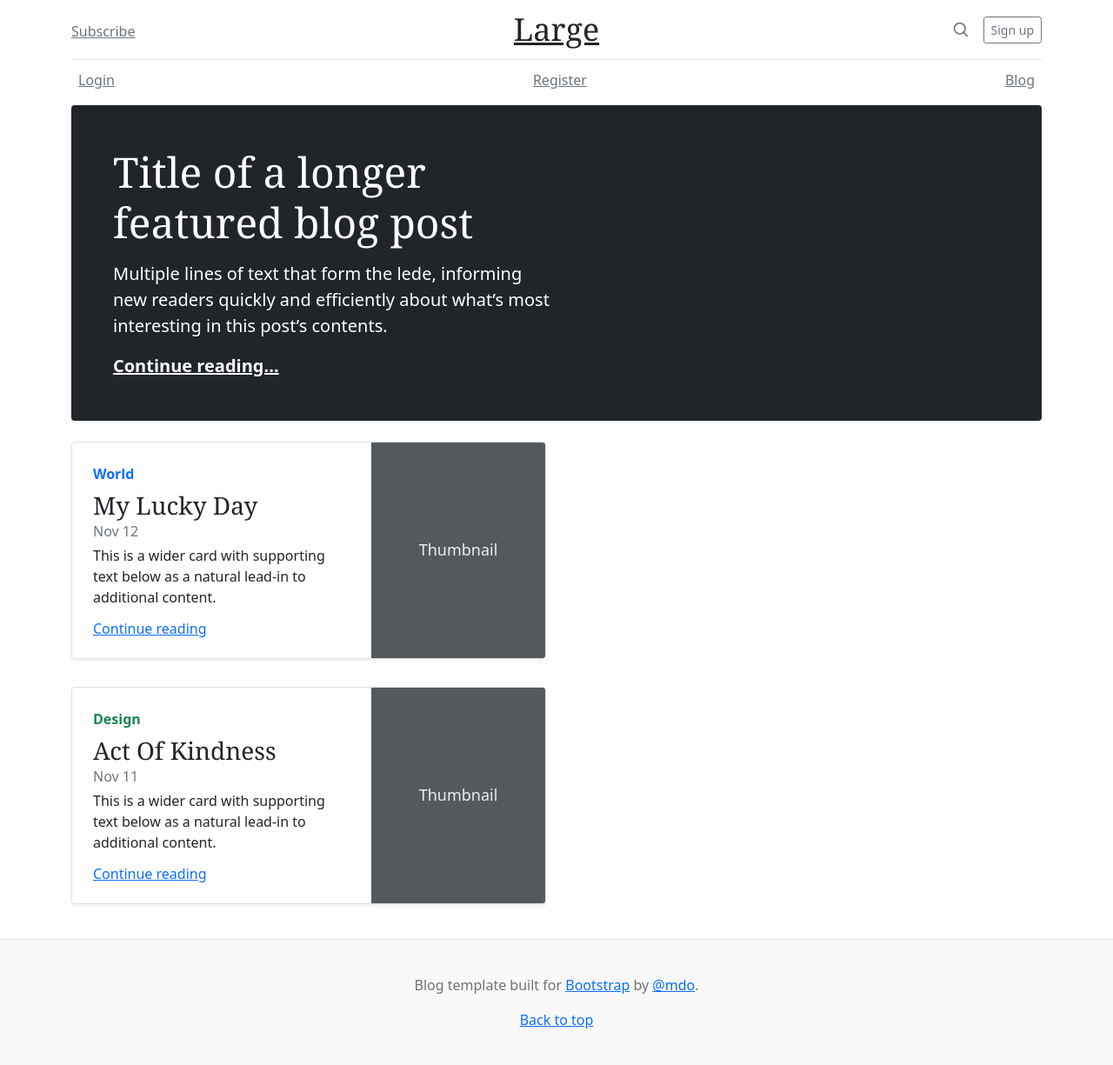
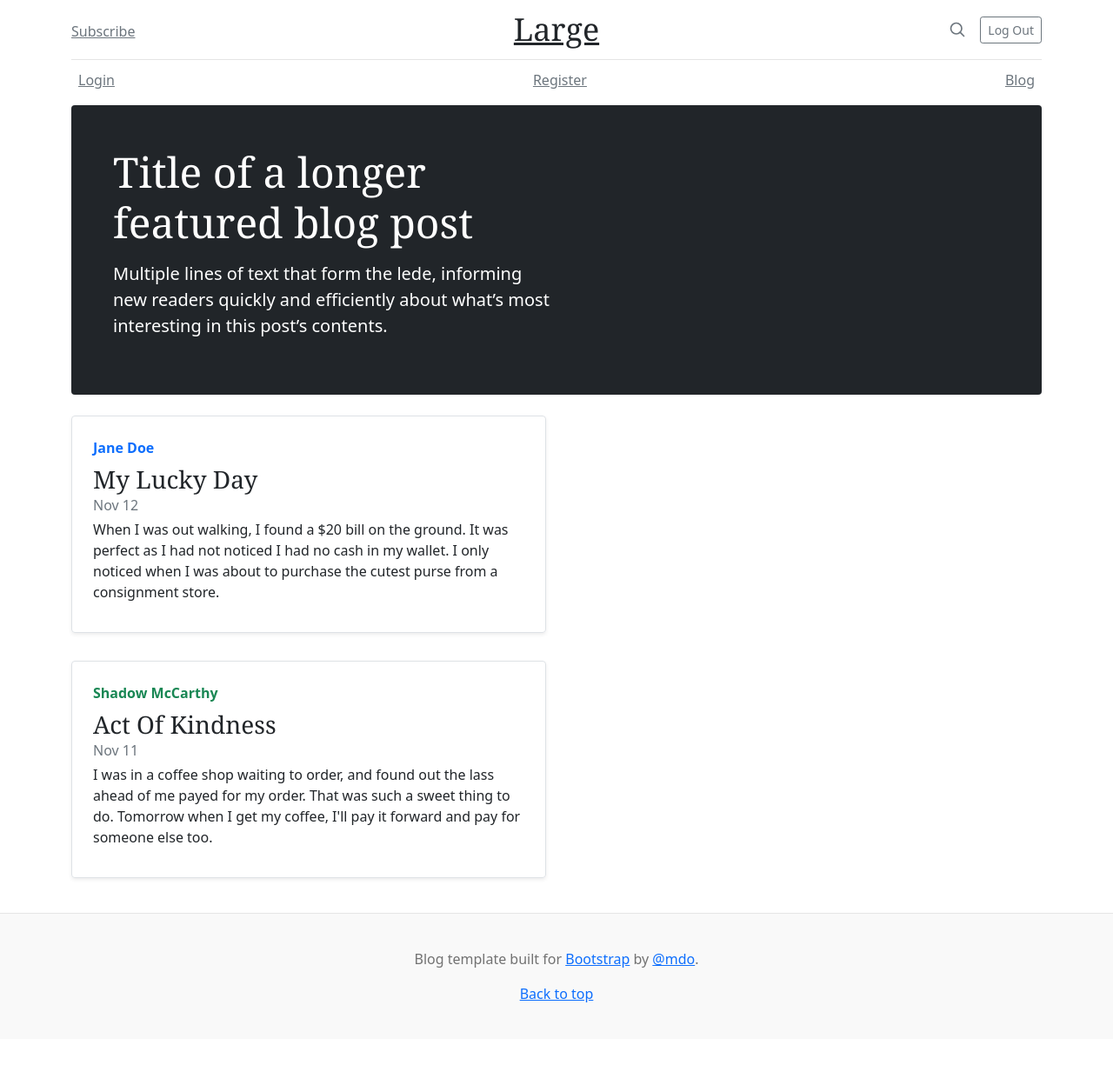
Before and after one commit to randor12/HackViolet2021, a Flask app: page /blog in a window 1280 px wide. Shown: the whole page at 87% size. After the commit the page ends 1153 px from the top, so only its background shows below. Run offline with Flask 2, Linux system fonts and the light colour scheme.

Commit message:
blog update

```diff
--- a/templates/blog_base.html.j2
+++ b/templates/blog_base.html.j2
@@ -47,7 +47,7 @@
         <a class="link-secondary" href="#" aria-label="Search">
           <svg xmlns="http://www.w3.org/2000/svg" width="20" height="20" fill="none" stroke="currentColor" stroke-linecap="round" stroke-linejoin="round" stroke-width="2" class="mx-3" role="img" viewBox="0 0 24 24"><title>Search</title><circle cx="10.5" cy="10.5" r="7.5"/><path d="M21 21l-5.2-5.2"/></svg>
         </a>
-        <a class="btn btn-sm btn-outline-secondary" href="#">Sign up</a>
+        <a class="btn btn-sm btn-outline-secondary" href="#">Log Out</a>
       </div>
     </div>
   </header>
@@ -66,7 +66,7 @@
     <div class="col-md-6 px-0">
       <h1 class="display-4 font-italic">Title of a longer featured blog post</h1>
       <p class="lead my-3">Multiple lines of text that form the lede, informing new readers quickly and efficiently about what’s most interesting in this post’s contents.</p>
-      <p class="lead mb-0"><a href="#" class="text-white fw-bold">Continue reading...</a></p>
+
     </div>
   </div>
 
@@ -74,15 +74,12 @@
     <div class="col-md-6">
       <div class="row g-0 border rounded overflow-hidden flex-md-row mb-4 shadow-sm h-md-250 position-relative">
         <div class="col p-4 d-flex flex-column position-static">
-          <strong class="d-inline-block mb-2 text-primary">World</strong>
+          <strong class="d-inline-block mb-2 text-primary">Jane Doe</strong>
           <h3 class="mb-0">My Lucky Day</h3>
           <div class="mb-1 text-muted">Nov 12</div>
-          <p class="card-text mb-auto">This is a wider card with supporting text below as a natural lead-in to additional content.</p>
-          <a href="#" class="stretched-link">Continue reading</a>
-        </div>
-        <div class="col-auto d-none d-lg-block">
-          <svg class="bd-placeholder-img" width="200" height="250" xmlns="http://www.w3.org/2000/svg" role="img" aria-label="Placeholder: Thumbnail" preserveAspectRatio="xMidYMid slice" focusable="false"><title>Placeholder</title><rect width="100%" height="100%" fill="#55595c"/><text x="50%" y="50%" fill="#eceeef" dy=".3em">Thumbnail</text></svg>
-
+          <p class="card-text mb-auto">When I was out walking, I found a $20 bill on the ground.
+          It was perfect as I had not noticed I had no cash in my wallet. I only noticed when I was about to
+          purchase the cutest purse from a consignment store.</p>
         </div>
       </div>
     </div>
@@ -91,20 +88,15 @@
     <div class="col-md-6">
       <div class="row g-0 border rounded overflow-hidden flex-md-row mb-4 shadow-sm h-md-250 position-relative">
         <div class="col p-4 d-flex flex-column position-static">
-          <strong class="d-inline-block mb-2 text-success">Design</strong>
+          <strong class="d-inline-block mb-2 text-success">Shadow McCarthy</strong>
           <h3 class="mb-0">Act Of Kindness</h3>
           <div class="mb-1 text-muted">Nov 11</div>
-          <p class="mb-auto">This is a wider card with supporting text below as a natural lead-in to additional content.</p>
-          <a href="#" class="stretched-link">Continue reading</a>
-        </div>
-        <div class="col-auto d-none d-lg-block">
-          <svg class="bd-placeholder-img" width="200" height="250" xmlns="http://www.w3.org/2000/svg" role="img" aria-label="Placeholder: Thumbnail" preserveAspectRatio="xMidYMid slice" focusable="false"><title>Placeholder</title><rect width="100%" height="100%" fill="#55595c"/><text x="50%" y="50%" fill="#eceeef" dy=".3em">Thumbnail</text></svg>
-
+          <p class="mb-auto">I was in a coffee shop waiting to order, and found out the lass ahead of me payed for my order.
+          That was such a sweet thing to do. Tomorrow when I get my coffee, I'll pay it forward and pay for someone else too.</p>
         </div>
       </div>
     </div>
   </div>
-
 
 </main><!-- /.container -->
 
```
